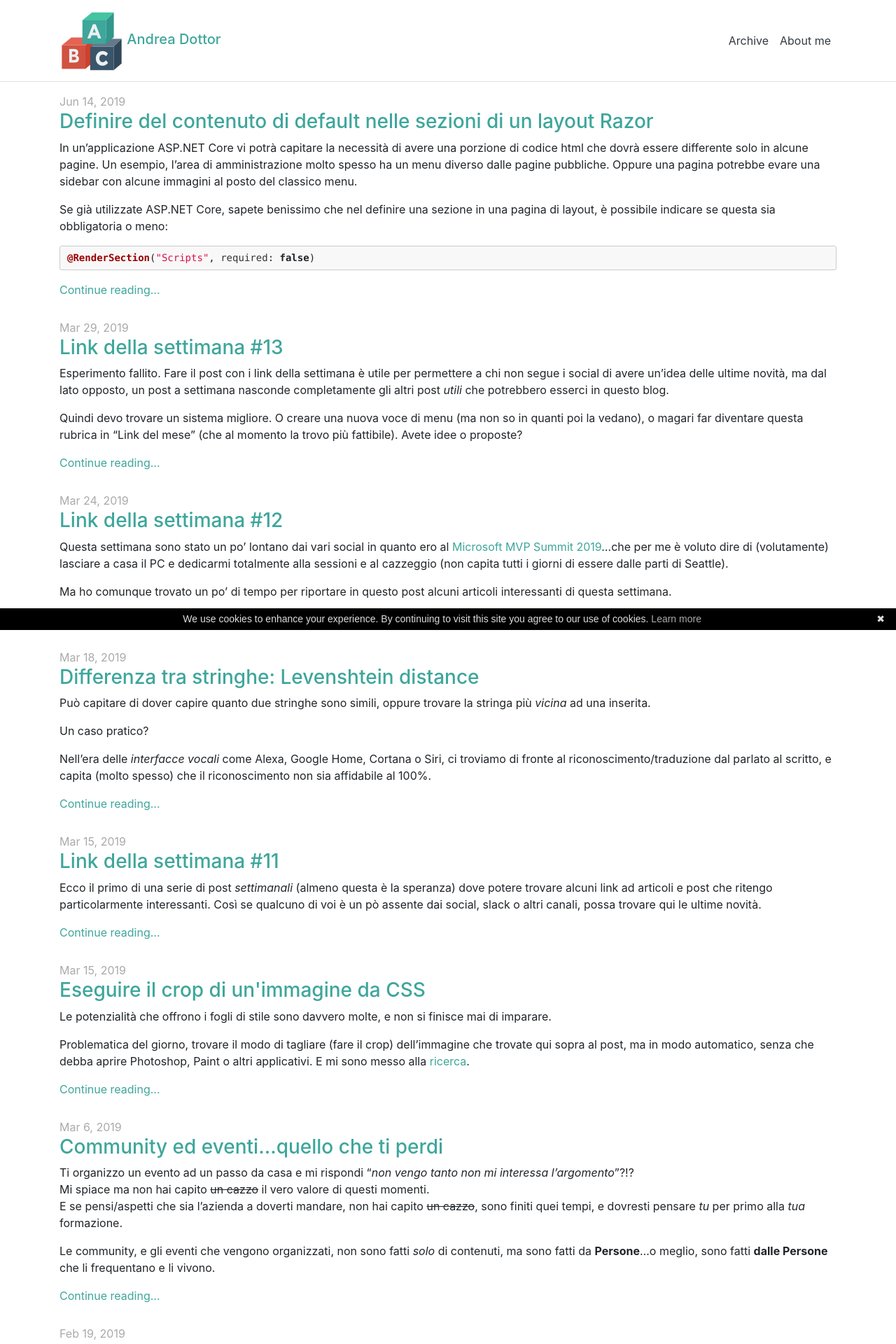
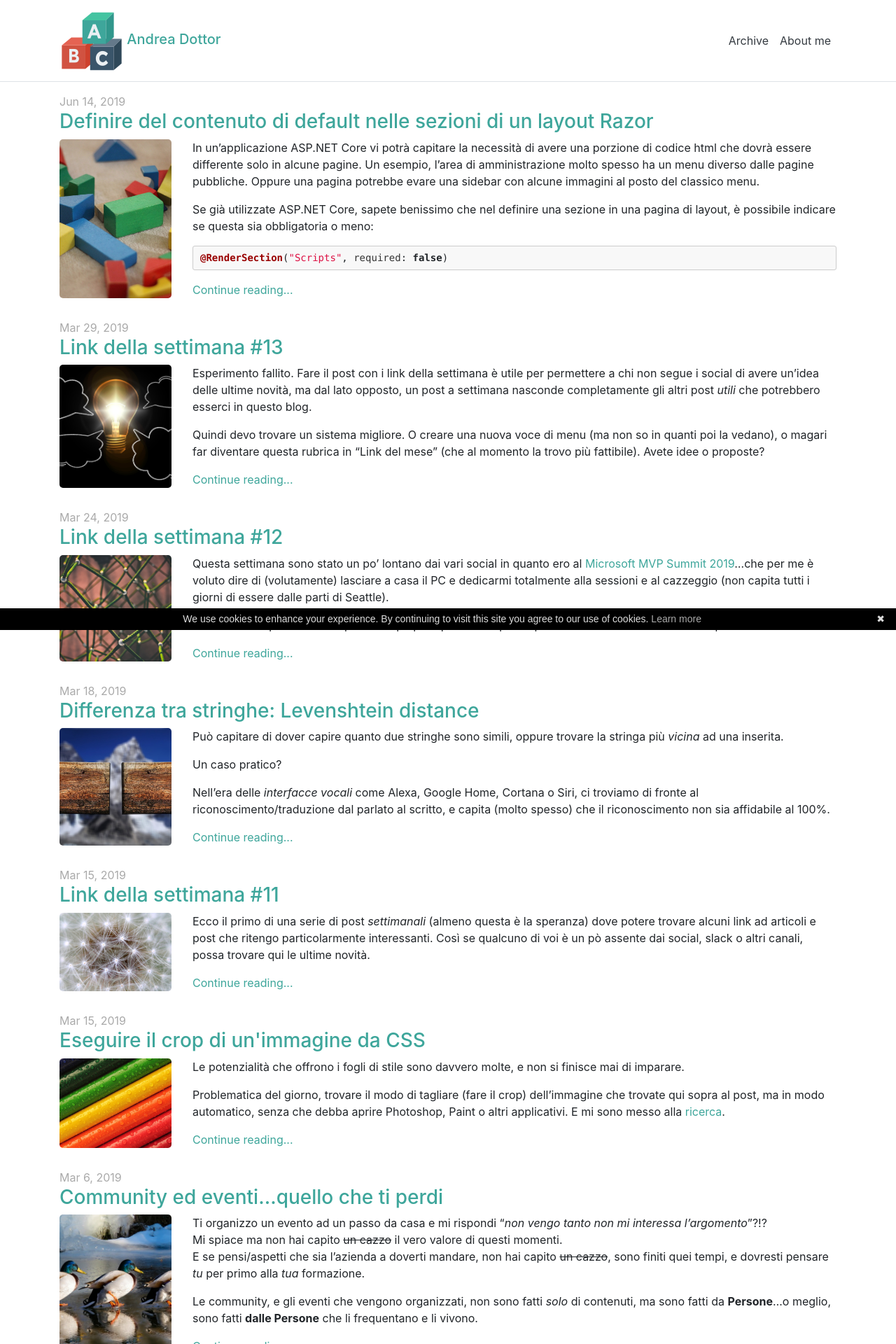
Before and after one commit to andreadottor/abc.dottor.net, a Jekyll site: the page built from index.html, in a window 1280 px wide. Shown: the top 1920 px of the page at 70% size. Built offline with Jekyll 4.4.1, drawn with Linux system fonts in a browser that asks for light colours; the list of posts is cut into pages by our own code.

Commit message:
aggiunta immagini in home

```diff
--- a/_layouts/home.html
+++ b/_layouts/home.html
@@ -30,6 +30,15 @@ layout: default
       </div>
     </header>
     <div class="row">
+
+        {% if post.header_image %}
+        <div class="col-2 home-post-img">
+          <img class="img-fluid" alt="{{ post.title }} header image" src="{{ post.header_image | prepend: site.baseurl }}" />
+        </div>
+        {% endif %}
+
+
+
       <div class="col">
         {{ post.excerpt }} <a href="{{ post.url | prepend: site.baseurl }}">Continue reading...</a>
       </div>
--- a/assets/css/style.scss
+++ b/assets/css/style.scss
@@ -53,6 +53,14 @@ $theme-colors: (
       display: block;
   }
 
+  .home-post-img img {
+      border-radius: 5px;
+      object-fit: cover;
+      height: 100%;
+      width: 100%;
+      display: block;
+  }
+
 
   /**
  * Blockquotes
```
